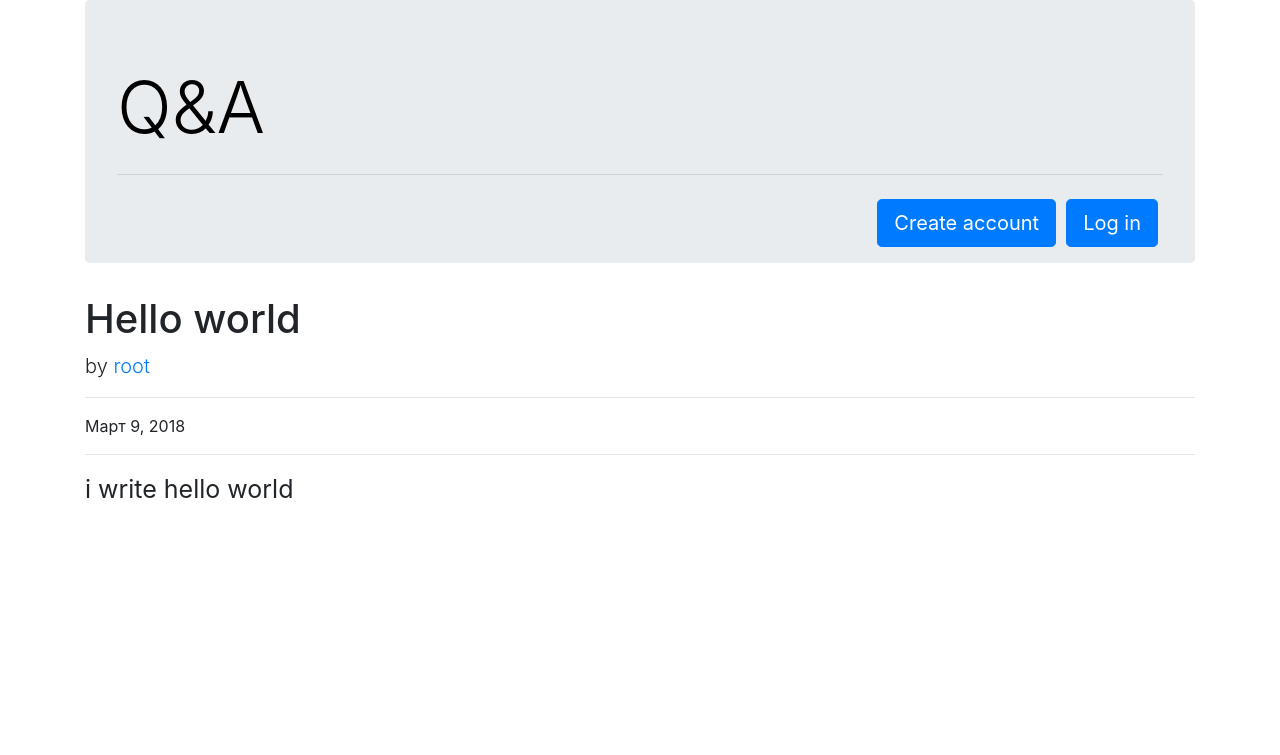
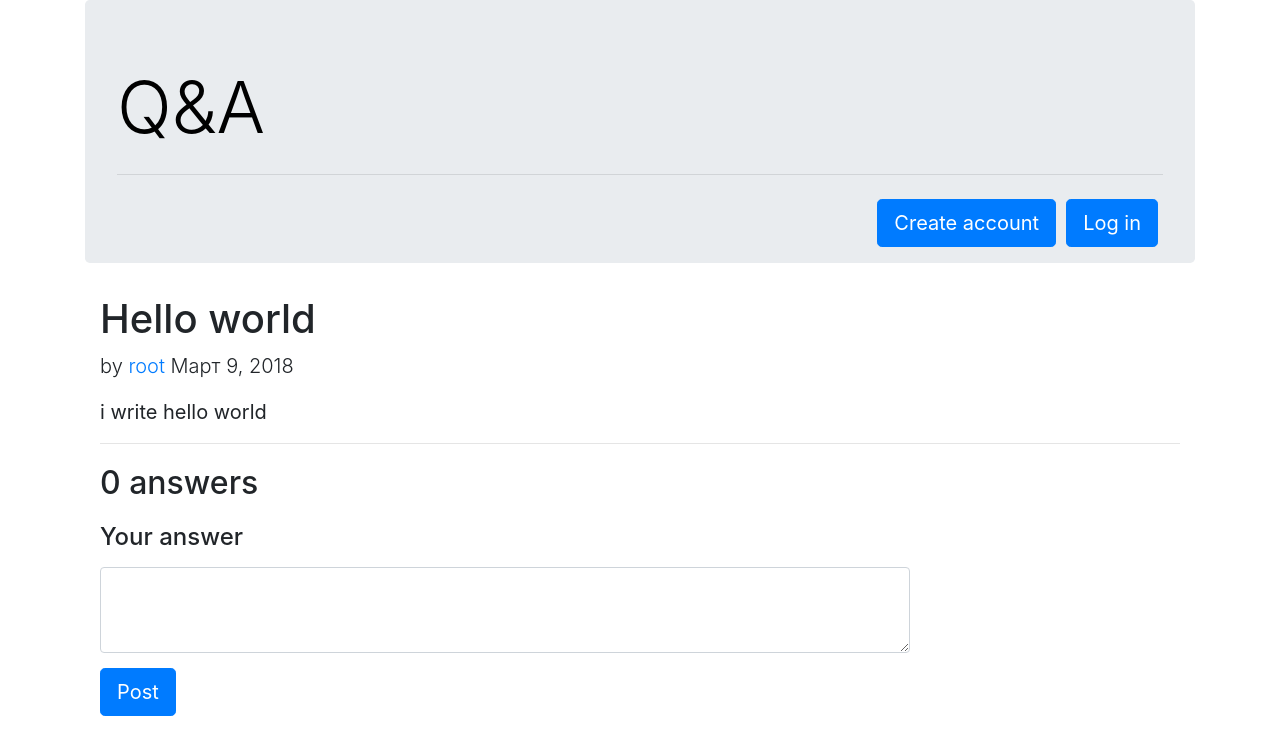
Before and after one commit to bogdan2905/django-clone-quore, a Django app: page /ask/question/1 in a window 1280 px wide. Shown: the top 755 px of the page. Run offline with Django 3.2, Linux system fonts and the light colour scheme; data comes from the database, SQL or seed files in the repository; data that the repository does not hold is empty; some libraries are stand-ins or nearby versions.

Commit message:
add answer

```diff
--- a/app/forms.py
+++ b/app/forms.py
@@ -1,5 +1,5 @@
 from django import forms
-from .models import Question, User
+from .models import Question, User, Answer
 import hashlib
 from django.core.exceptions import ValidationError
 
@@ -41,3 +41,15 @@ class CreateQuestion(forms.Form):
                                            text=self.cleaned_data['text'],
                                            author=author)
         return question
+
+
+class CreateAnswer(forms.Form):
+    id = forms.IntegerField()
+    text = forms.CharField(widget=forms.TextInput)
+
+    def save(self, user):
+        author = User.objects.get(login=user)
+        answer = Answer.objects.create(author=author,
+                                       text=self.cleaned_data['text'],
+                                       question_id=self.cleaned_data['id'])
+        return answer
--- a/app/templates/question.html
+++ b/app/templates/question.html
@@ -1,22 +1,38 @@
 {% extends 'base.html' %}
 
 {% block content %}
-
+<div class="container">
     <div class="row">
         <div class="col-lg-12">
             <h1 class="mt-12">{{ question.description }}</h1>
             <p class="lead">
                 by
-                <a href="#">{{ question.author }}</a>
+                <a href="#">{{ question.author }}</a> {{ question.pub_date }}
+
             </p>
-
-            <hr>
-            <!-- Date/Time -->
-            <p>{{ question.pub_date }}</p>
-            <hr>
-
-            <span style="font-size: 25px">{{ question.text }}</span>
         </div>
     </div>
 
+
+
+            <span style="font-size: 20px">{{ question.text }}</span>
+            <hr>
+        <div style="margin: 20px 0;">
+            <h2>{{ count_answer }} answers</h2>
+            {% for answer in answers %}
+                <div class="row">
+                    <div class="col-md-2">{{ answer.author }}</div>
+                    <div class="col-md-10" style="max-width: 100px">{{ answer.text }}</div>
+                </div>
+            {% endfor %}
+        </div>
+
+            <h4>Your answer</h4>
+            <form method="post">{% csrf_token %}
+                <input type="hidden" value="{{ question.id }}" name="id">
+                <textarea class="form-control" name="text" rows="3" style="width: 75%; margin: 15px 0"></textarea>
+                <button type="submit" class="btn btn-primary btn-lg">Post</button>
+            </form>
+</div>
+
 {% endblock %}
--- a/app/urls.py
+++ b/app/urls.py
@@ -2,7 +2,7 @@ from django.conf.urls import url
 from .views import index
 from .views_account import login, logout, create_account
 from .views_questions import create_question, show_question
-
+from .view_answer import answer
 
 urlpatterns = [
     url(r'^$', index, name='question'),
--- a/app/views_questions.py
+++ b/app/views_questions.py
@@ -1,7 +1,8 @@
 from __future__ import unicode_literals
 from django.shortcuts import render, HttpResponse, HttpResponseRedirect, Http404
-from .models import Question
-from .forms import CreateQuestion
+from .models import Question, Answer
+from .forms import CreateQuestion, CreateAnswer
+from .view_answer import answer
 
 
 def create_question(request):
@@ -21,8 +22,21 @@ def create_question(request):
 
 
 def show_question(request, id_question):
+    if request.method == "POST":
+        resp = answer(request)
+        if resp:
+            return resp
     try:
         question = Question.objects.get(id=id_question)
-        return render(request, 'question.html', {'question': question})
+        answer_form = CreateAnswer()
+        try:
+            answers = Answer.objects.filter(question=question).all()
+        except Answer.DoesNotExist:
+            answers = []
+
+        return render(request, 'question.html', {'question': question,
+                                                 'answers': answers,
+                                                 'count_answer': len(answers),
+                                                 'answer': answer_form})
     except Question.DoesNotExist:
         return Http404
```
Also changed, not shown: app/view_answer.py (added, +12 -0 lines).
